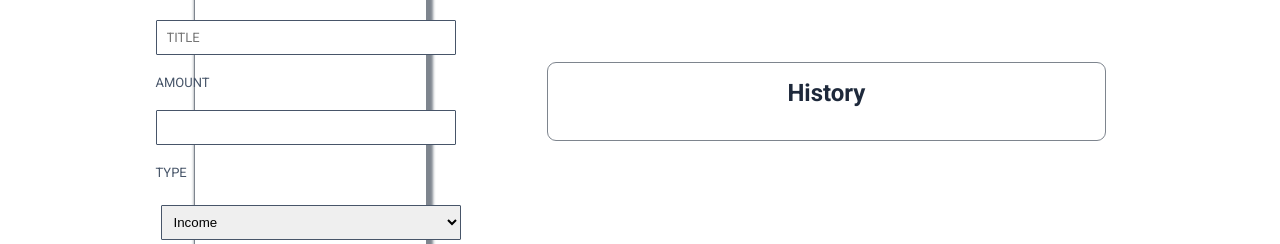
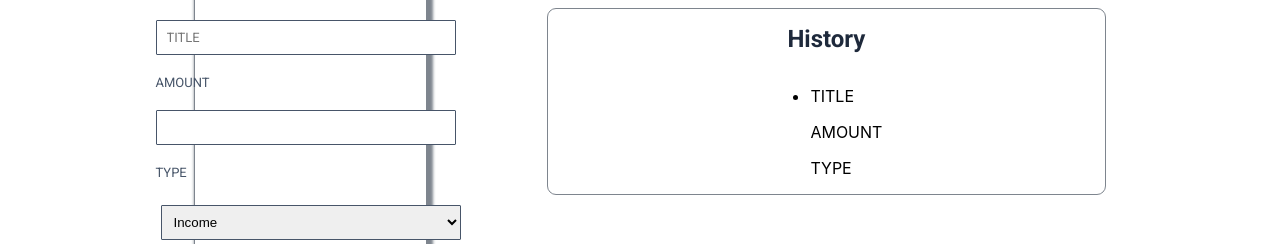
Before and after one commit to lekhya11/MoneyManager, a React (Create React App) app: page / in a window 1280 px wide. Shown: the part 502-746 px from the top of the page. Built offline with nearby package versions, Linux system fonts and the light colour scheme; a web font is replaced by a local one.

Commit message:
Money manage checking balances

```diff
--- a/src/components/MoneyManager/index.js
+++ b/src/components/MoneyManager/index.js
@@ -1,9 +1,9 @@
-
 import {Component} from 'react'
 import {v4} from 'uuid'
 
 import './index.css'
 import MoneyDetails from '../MoneyDetails'
+import TransactionItem from '../TransactionItem'
 
 const transactionTypeOptions = [
   {
@@ -22,6 +22,17 @@ class MoneyManager extends Component {
     amountInput: ' ',
     titleInput: '',
     optionId: transactionTypeOptions[0].optionId,
+  }
+
+  deleteTransaction = id => {
+    const {transactionsList} = this.state
+    const updatedTransactionList = transactionsList.filter(
+      eachTransaction => id !== eachTransaction.id,
+    )
+
+    this.setState({
+      transactionsList: updatedTransactionList,
+    })
   }
 
   onChangeOptionId = event => {
@@ -162,15 +173,32 @@ class MoneyManager extends Component {
                   </option>
                 ))}
               </select>
-              <button type="submit" className="add-button">
+              <button
+                type="submit"
+                className="add-button"
+                onSubmit={this.onClickAddButton}
+              >
                 ADD
               </button>
             </form>
           </div>
           <div className="history-container">
             <h1 className="heading">History</h1>
-            <div>
-              <p> {transactionsList[0]}</p>
+            <div className="transaction-details">
+              <ul className="table">
+                <li className="list-heading">
+                  <p className="table-header">TITLE</p>
+                  <p className="table-header">AMOUNT</p>
+                  <p className="table-header">TYPE</p>
+                </li>
+                {transactionsList.map(eachTrans => (
+                  <TransactionItem
+                    key={eachTrans.id}
+                    transactionDetails={eachTrans}
+                    deleteTransaction={this.deleteTransaction}
+                  />
+                ))}
+              </ul>
             </div>
           </div>
         </div>
```
